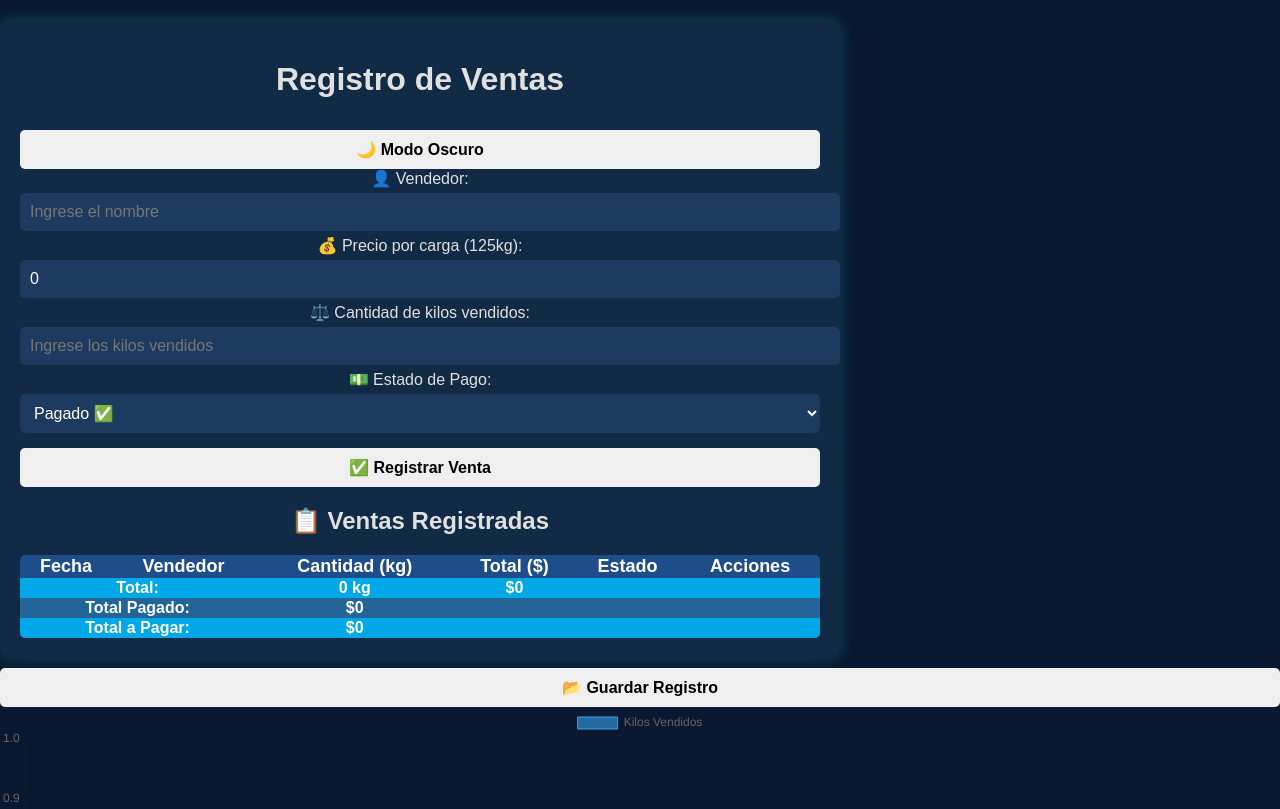
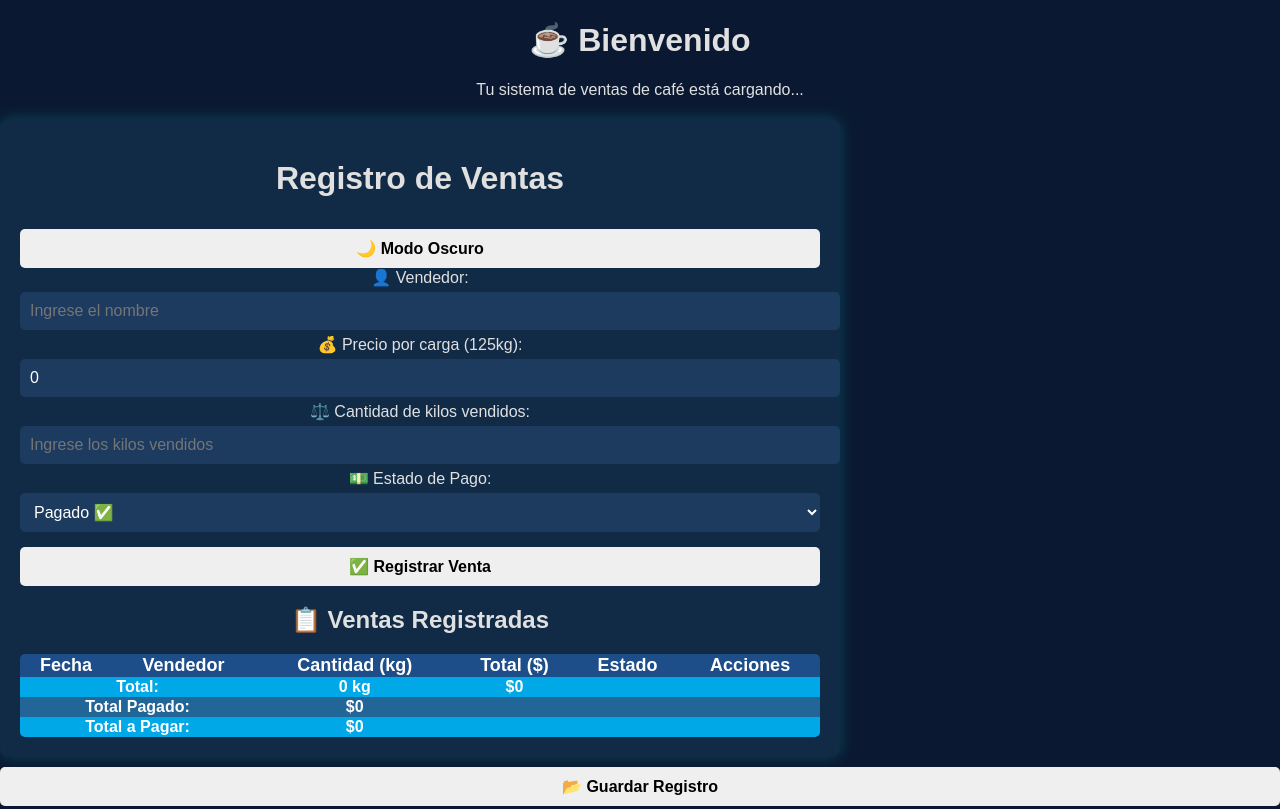
Before and after one commit to Yilbercod/CompraventaCafe, a plain HTML site: page Index.html in a window 1280 px wide. Shown: the top 809 px of the page. Drawn offline with nearby package versions, Linux system fonts and the light colour scheme.

Commit message:
Actualizar Index.html

```diff
--- a/Index.html
+++ b/Index.html
@@ -8,6 +8,12 @@
     <link rel="stylesheet" href="style.css">
 </head>
 <body>
+<div id="bienvenida">
+  <div class="contenido-bienvenida">
+    <h1>☕ Bienvenido</h1>
+    <p>Tu sistema de ventas de café está cargando...</p>
+  </div>
+</div>
     <div class="container">
         <h1>Registro de Ventas</h1><button id="modoOscuroBtn">🌙 Modo Oscuro</button>
 
```
